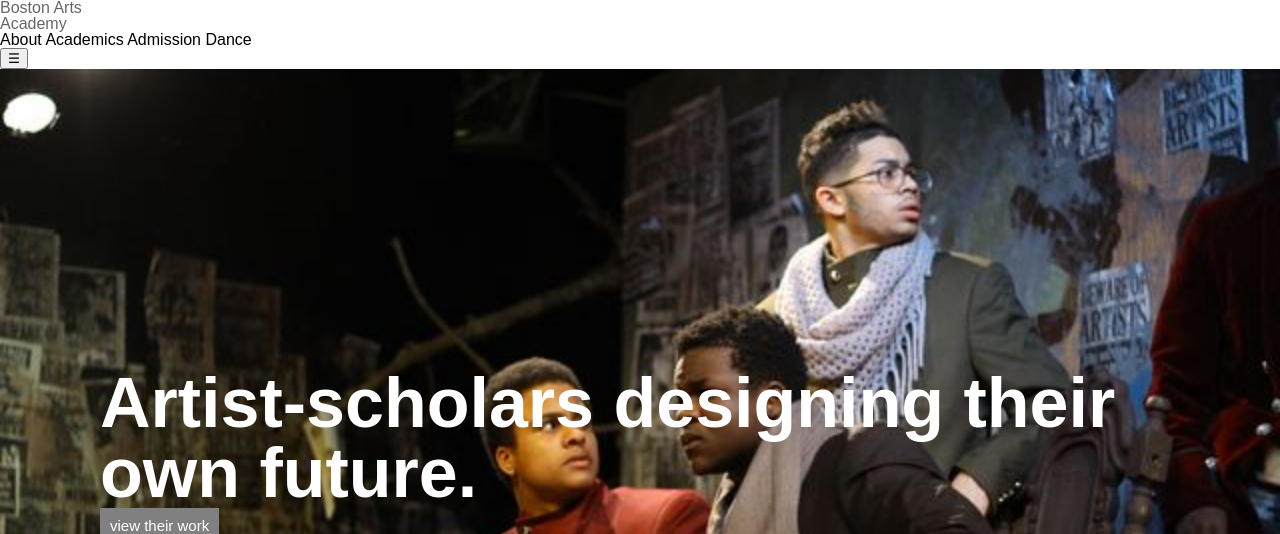
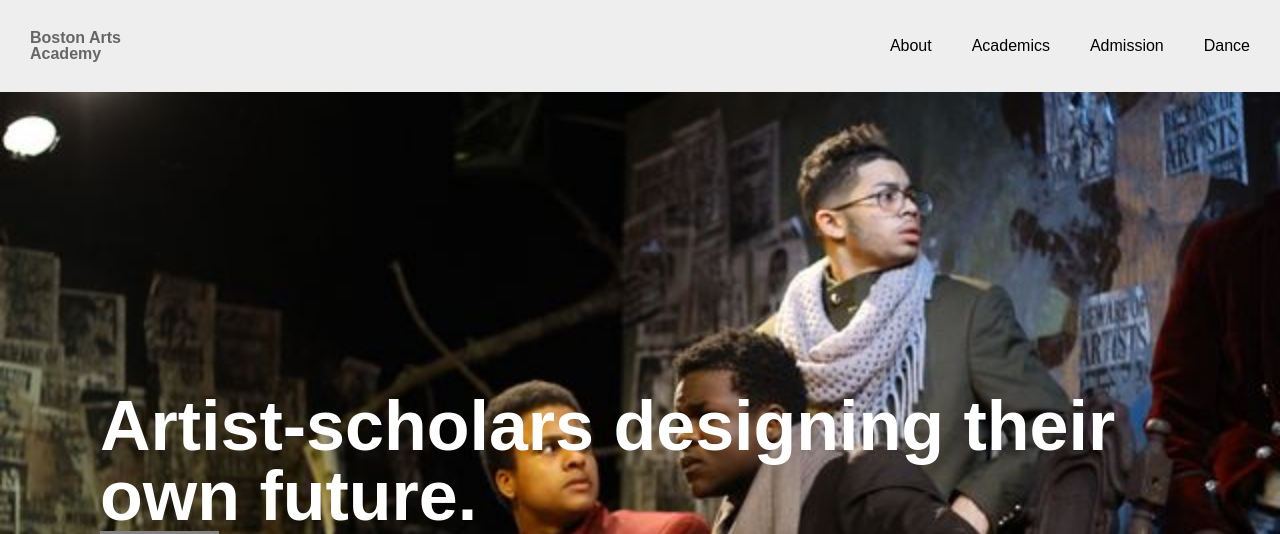
Before and after one commit to Artists-for-Humanity/BAA-prototype, a PHP site: page / in a window 1280 px wide. Shown: the top 534 px of the page. Run offline with PHP 8.4, Linux system fonts and the light colour scheme.

Commit message:
Fix nav on homepage

```diff
--- a/site/styles.css
+++ b/site/styles.css
@@ -687,6 +687,54 @@ body {
     overflow-x: hidden;
 }
 
+.nav {
+    display: flex;
+    justify-content: space-between;
+    align-items: center;
+    padding: 30px;
+    background-color: #EEEEEE;
+}
+
+@media (max-width: 600px) {
+    .nav {
+        padding: 20px;
+    }
+}
+
+.nav-logo {
+    font-weight: 700;
+    color: #666666;
+}
+
+.nav-logo a {
+    color: inherit;
+    text-decoration: none;
+}
+
+.nav-items {
+    display: flex;
+}
+
+@media (max-width: 600px) {
+    .nav-items {
+        display: none;
+    }
+}
+
+.nav-item {
+    color: inherit;
+    text-decoration: none;
+}
+
+.nav-item+.nav-item {
+    margin-left: 40px;
+}
+
+@media (min-width: 600px) {
+    .nav-open-button {
+        display: none;
+    }
+}
 
 .mobile-menu {
     position: fixed;
```
